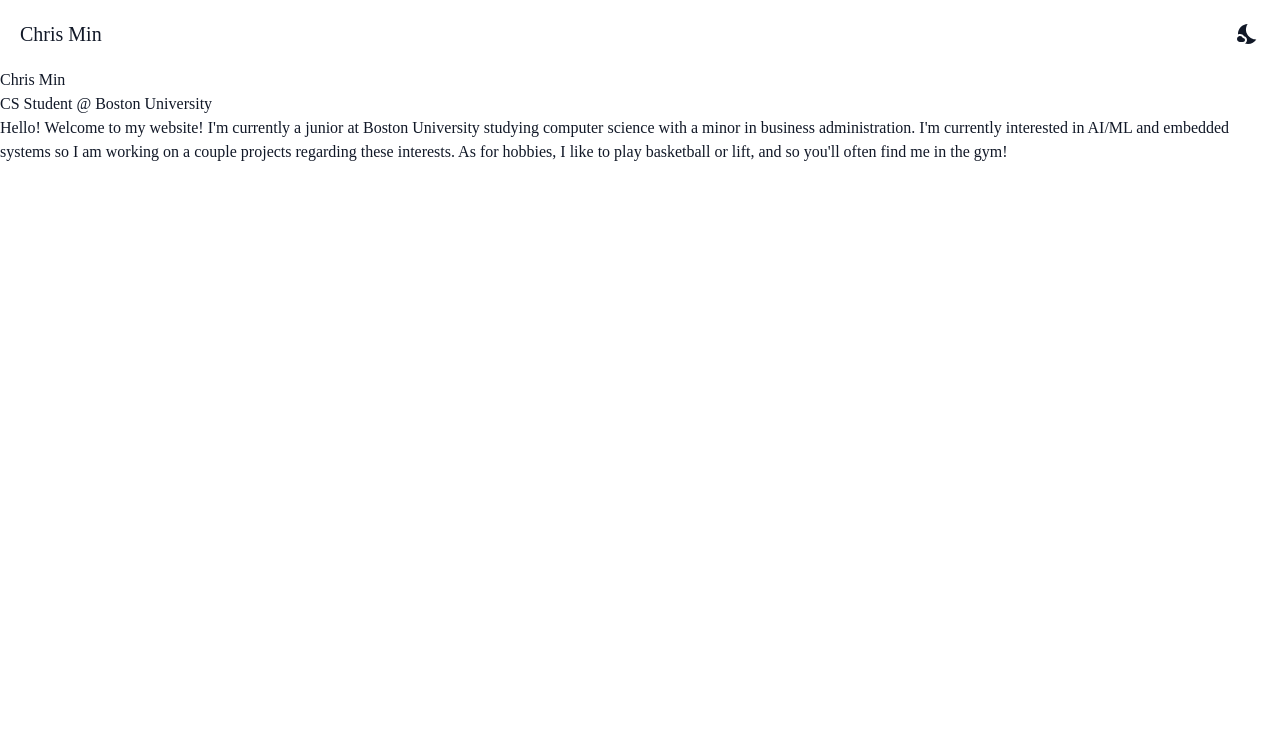
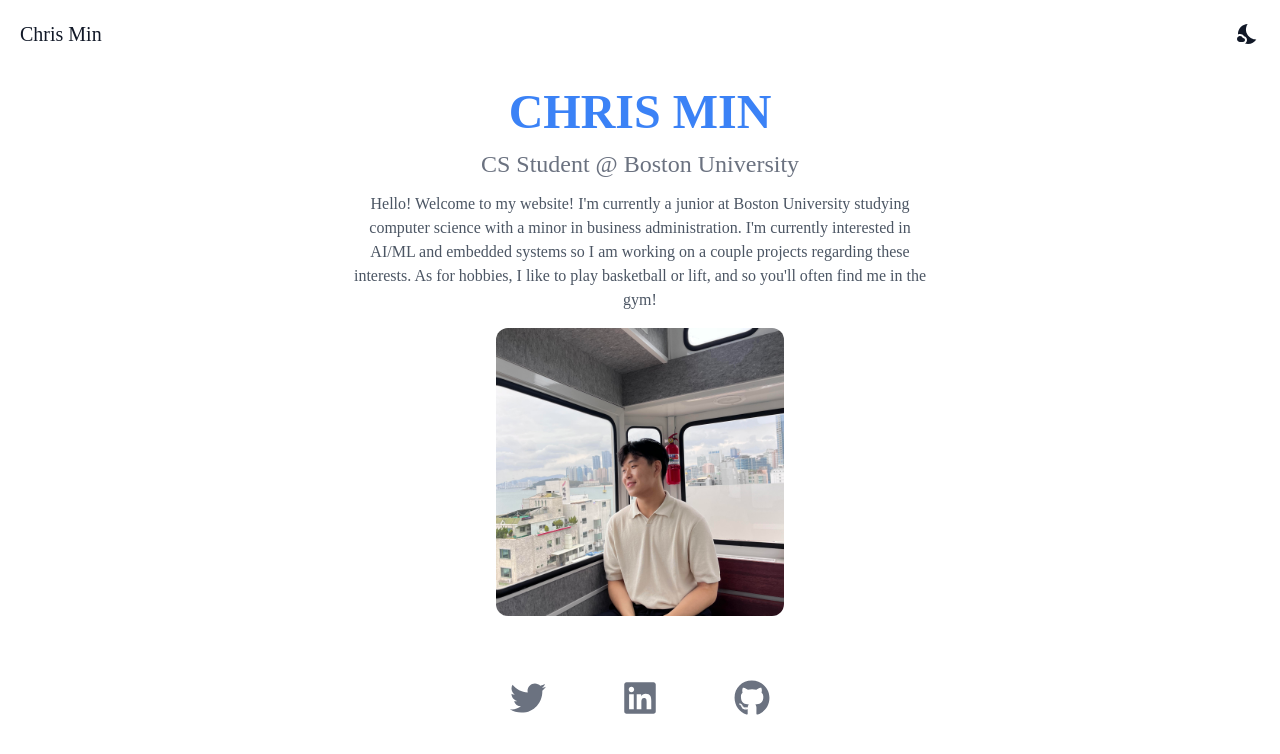
Before and after one commit to chriskmin/Website, a React (Create React App) app: page / in a window 1280 px wide. Shown: the top 754 px of the page. Built offline with nearby package versions, Linux system fonts and the light colour scheme.

Commit message:
Added profile picture to website, links to profiles twitter, linkedin, and github

```diff
--- a/src/App.js
+++ b/src/App.js
@@ -9,7 +9,7 @@ function App() {
         <div className={darkMode && "dark"}>
            <Header darkMode={darkMode} setDarkMode={setDarkMode}/>
 
-            <main className="bg-white dark:bg-gray-900 text-gray-900 dark:text-white">
+            <main className="bg-white dark:bg-gray-900 text-gray-500 dark:text-white">
                 <Me />
             </main>
         </div>
--- a/src/components/Me.jsx
+++ b/src/components/Me.jsx
@@ -6,7 +6,7 @@ const Me = () => {
     const SOCIAL = [
         {
             id : 1,
-            link:"https://https://twitter.com/ChrisKMin1",
+            link:"https://twitter.com/ChrisKMin1",
             icon: <FaTwitter />,
         },
         {
@@ -20,14 +20,41 @@ const Me = () => {
             icon: <FaGithub/>,
         },
     ];
-  return  <section>
-    <h2>Chris Min</h2>
-    <h3>CS Student @ Boston University</h3>
-    <p>
+  return  <section className="min-h-screen flex flex-col justify-start items-center p-5 text-center">
+    <h2 className="text-5xl text-blue-500 uppercase font-bold">Chris Min</h2>
+    <h3 className="py-3 text-2xl">CS Student @ Boston University</h3>
+    <p className="max-w-xl font-light text-gray-600">
         Hello! Welcome to my website! I'm currently a junior at Boston University studying computer science with a minor in business administration.
         I'm currently interested in AI/ML and embedded systems so I am working on a couple projects regarding these interests.
         As for hobbies, I like to play basketball or lift, and so you'll often find me in the gym!
+
     </p>
+
+    <div className="py-2"></div>
+
+    <div>
+        <img
+        src={img}
+        alt="Me"
+        className="w-60 h-60 md:w-72 md:h-72 object-cover rounded-xl"
+        />
+        <a href=""></a>
+    </div>
+
+    <div className="flex justify-evenly py-8 lg:py-16 text-4xl w-full md:w-1/3 ">
+        {SOCIAL.map(({id, link, icon}) => (
+            <a
+            href={link}
+            key={id}
+            target="_blank"
+            rel="noopener noreferrer"
+            className="cursor-pointer duration-300 hover:text-blue-600"
+            >
+                {icon}
+            </a>
+        ))}
+    </div>
+
   </section>;
 };
 
```
